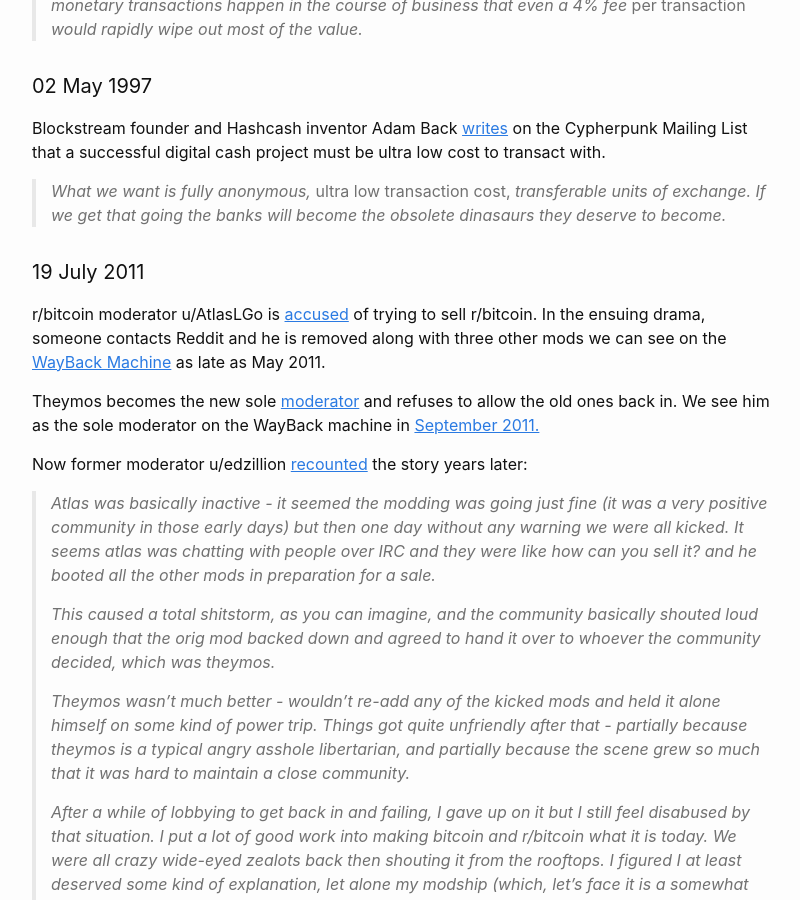
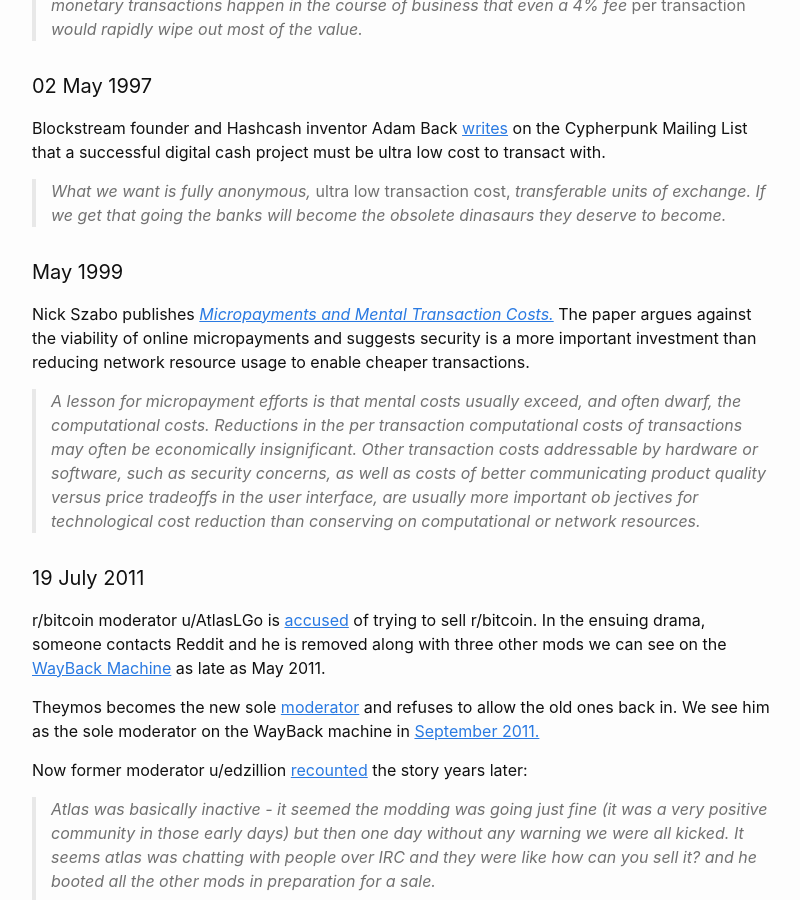
Before and after one commit to derykmakgill/krawisz, a Jekyll site: the page built from test.md, in a window 1280 px wide and 900 px high, scrolled down 739 px. Shown: the whole window, without its empty margins (238-1038 px from the left). Built offline with Jekyll 4.4.1, drawn with Linux system fonts in a browser that asks for light colours.

Commit message:
Update test.md

```diff
--- a/test.md
+++ b/test.md
@@ -38,6 +38,16 @@
 
 >What we want is fully anonymous, *ultra low transaction cost,* transferable units of exchange.  If we get that going the banks will become the obsolete dinasaurs they deserve to become.
 
+#### May 1999
+
+Nick Szabo publishes [*Micropayments and Mental Transaction Costs.*](https://nakamotoinstitute.org/static/docs/micropayments-and-mental-transaction-costs.pdf) The paper argues against the viability of online micropayments and suggests security is a more important investment than reducing network resource usage to enable cheaper transactions.
+
+>A lesson for micropayment efforts is that mental costs usually exceed, and
+often dwarf, the computational costs. Reductions in the per transaction computational costs of transactions may often be economically insignificant. Other transaction costs addressable by hardware or software, such as security concerns,
+as well as costs of better communicating product quality versus price tradeoffs
+in the user interface, are usually more important ob jectives for technological
+cost reduction than conserving on computational or network resources.
+
 #### 19 July 2011
 
 r/bitcoin moderator u/AtlasLGo is [accused](https://bitcointalk.org/index.php?topic=30211.0) of trying to sell r/bitcoin. In the ensuing drama, someone contacts Reddit and he is removed along with three other mods we can see on the [WayBack Machine](https://web.archive.org/web/20110530125818/https://www.reddit.com/r/Bitcoin/new/) as late as May 2011.
```
